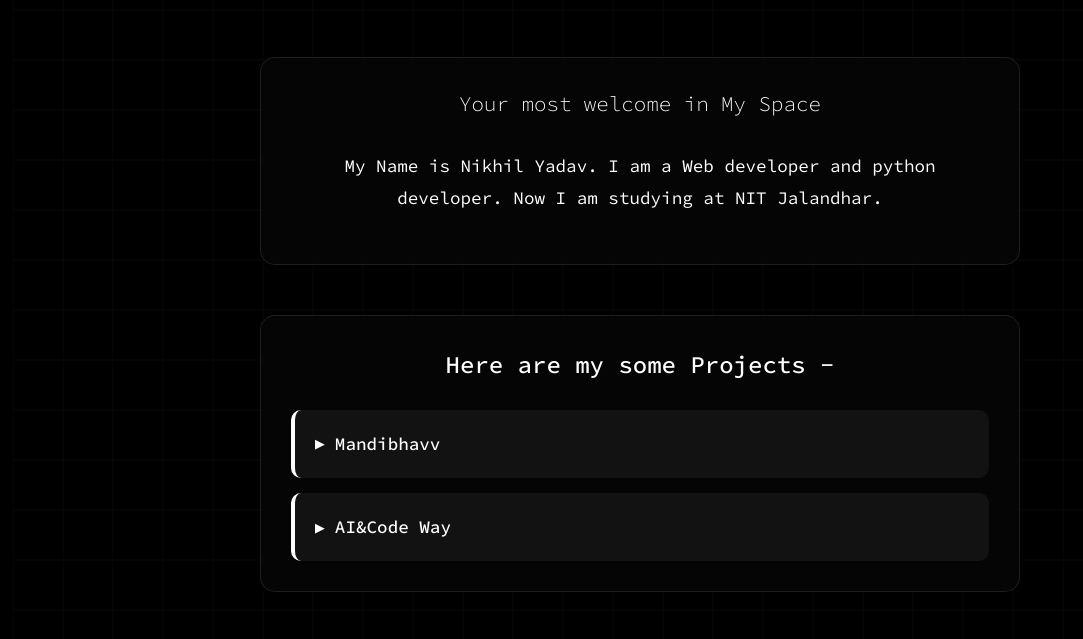
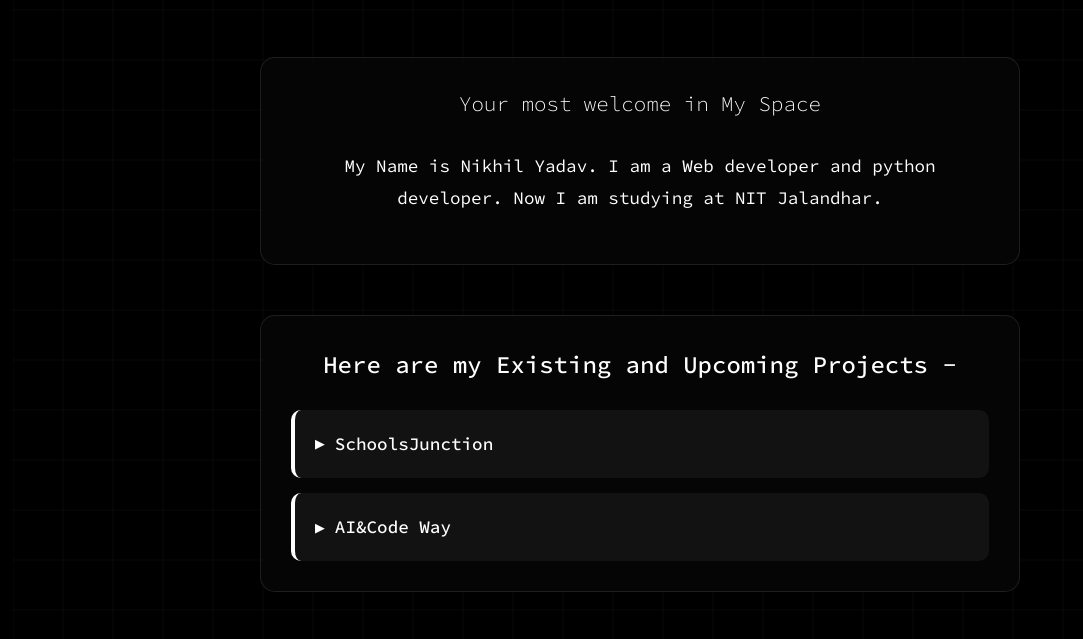
Before and after one commit to nikhilydv0148/nikhilydv0148, a plain HTML site: page index.html in a window 1280 px wide. Shown: the part 153-792 px from the top of the page, without its empty margins (0-1083 px from the left). Drawn offline with Linux system fonts and the light colour scheme.

Commit message:
Update index.html

```diff
--- a/index.html
+++ b/index.html
@@ -311,10 +311,10 @@
         </div>
 
         <div class="section">
-            <p class="projects-title">Here are my some Projects -</p>
+            <p class="projects-title">Here are my Existing and Upcoming Projects -</p>
             <ul class="projects-list">
                 <li class="project-item">
-                    <a href="https://mandibhavv.pythonanywhere.com/" class="project-link">Mandibhavv</a>
+                    <a href="https://img.freepik.com/premium-psd/post-coming-soon-design-with-gradient-background-concept-instagram-post-template_949961-1347.jpg?semt=ais_hybrid&w=740&q=80" class="project-link">SchoolsJunction</a>
                 </li>
                 <li class="project-item">
                     <a href="https://ai-code-way.vercel.app/" class="project-link">AI&Code Way</a>
```
